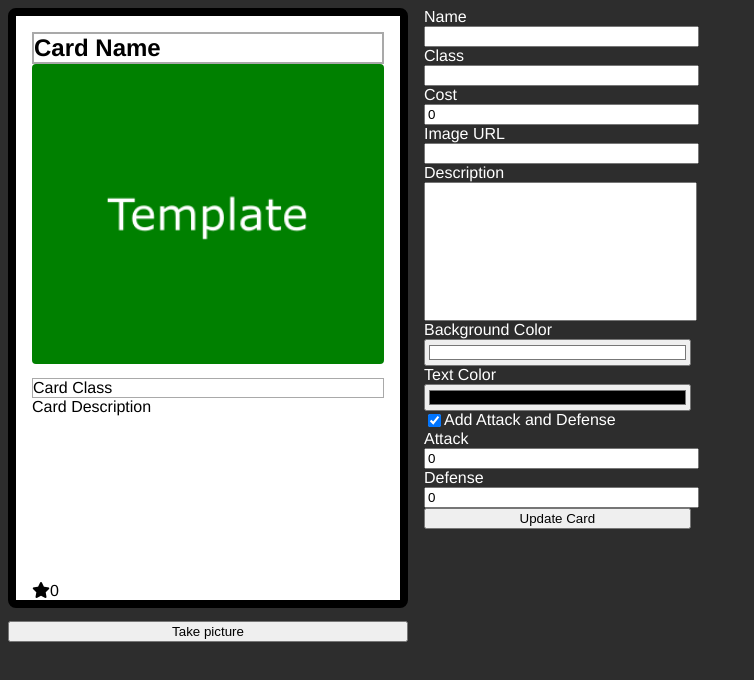
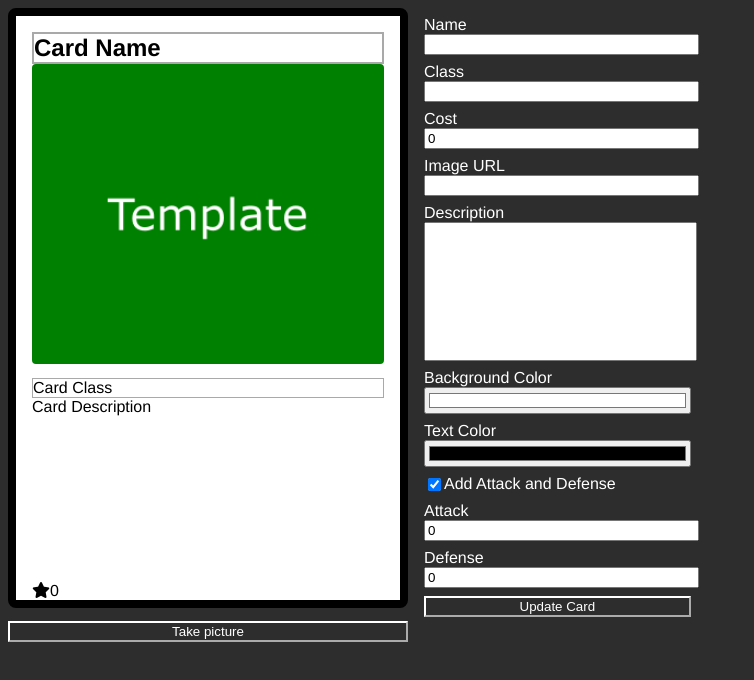
Before and after one commit to markov98/trading-card-editor, an Angular app: page / in a window 1280 px wide. Shown: the top 680 px of the page, without its empty margins (0-754 px from the left). Built offline with nearby package versions, Linux system fonts and the light colour scheme.

Commit message:
updated css

```diff
--- a/src/app/card-form/card-form.component.css
+++ b/src/app/card-form/card-form.component.css
@@ -13,6 +13,7 @@ textarea {
 }
 
 div {
+    margin-block: 0.5em;
     display: flex;
     flex-direction: column;
 }
--- a/src/styles.css
+++ b/src/styles.css
@@ -3,3 +3,10 @@ body {
     color: white;
     font-family: Helvetica, sans-serif;
 }
+
+button, input[type='submit'] {
+    background-color: rgb(45, 45, 45);
+    color: white;
+    border-color: white;
+    cursor: pointer;
+}
```
